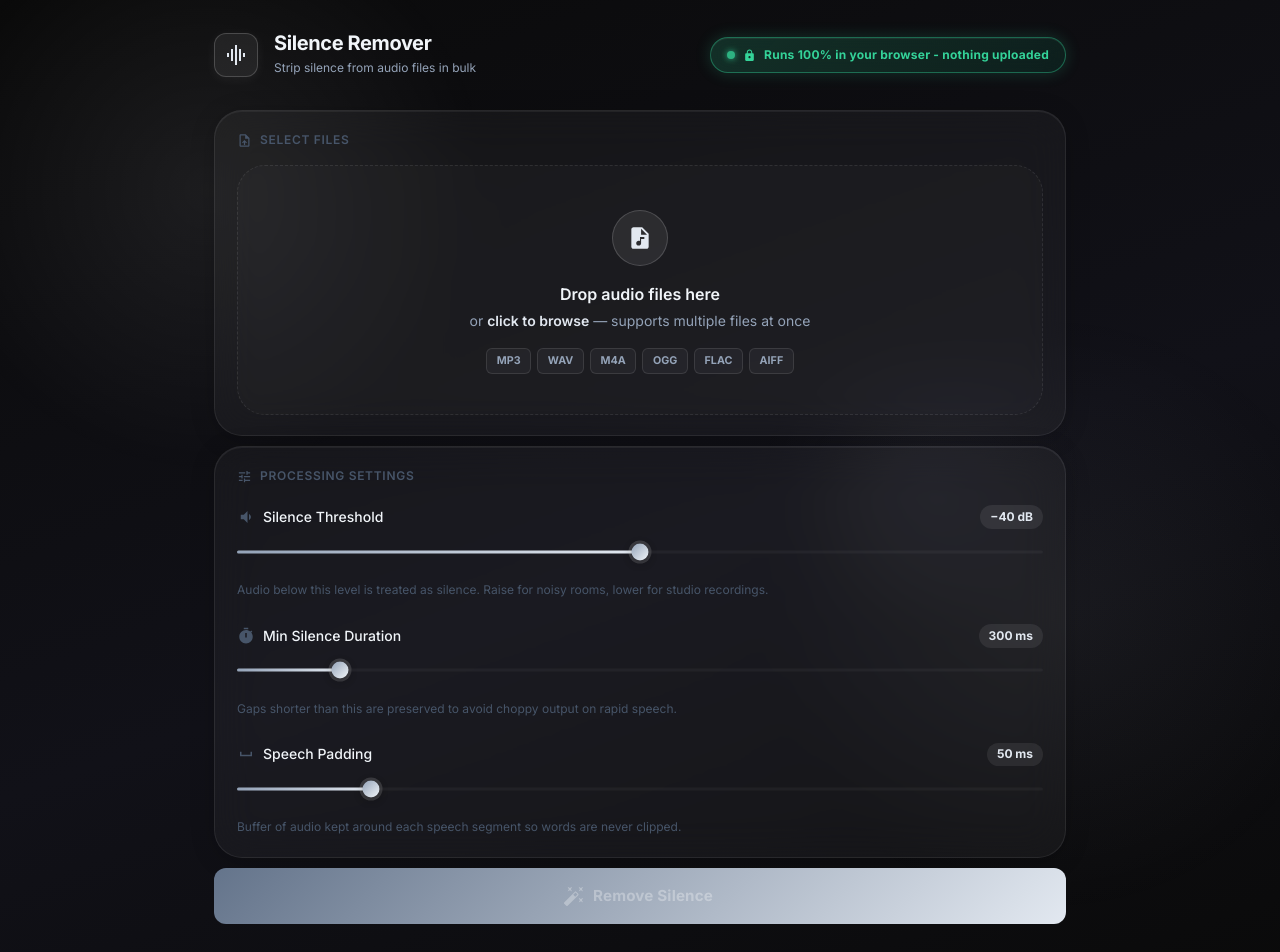
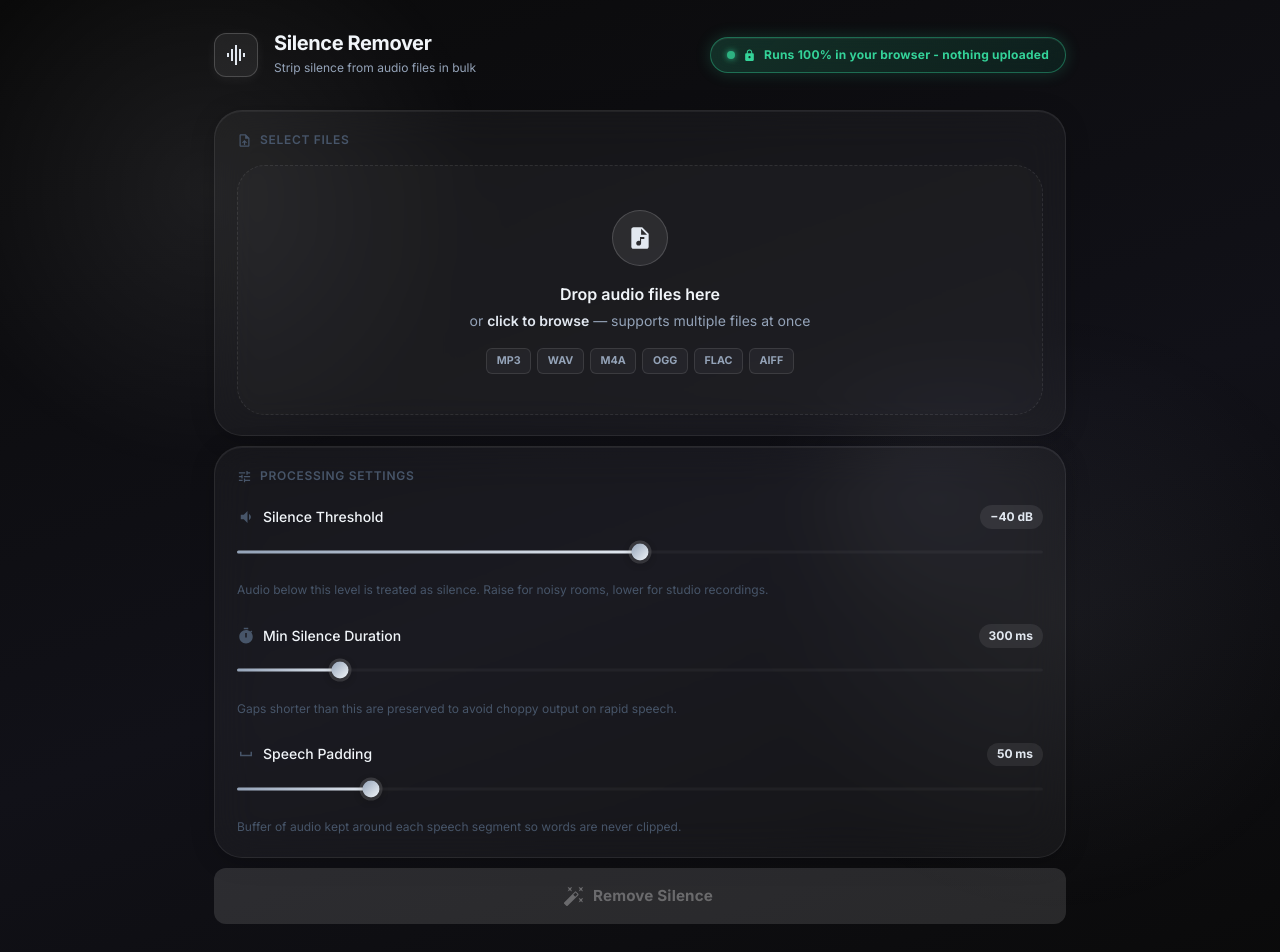
Before and after one commit to PramudithaN/silence-remover, a React (Vite) app: page / in a window 1280 px wide. Shown: the top 952 px of the page. Built offline with nearby package versions, Linux system fonts and the light colour scheme.

Commit message:
Update theme styles for improved UI clarity and consistency

```diff
--- a/src/theme.js
+++ b/src/theme.js
@@ -51,11 +51,12 @@
           letterSpacing: '0.01em',
         },
         contained: {
-          background: 'linear-gradient(135deg, #64748B 0%, #E2E8F0 100%)',
-          boxShadow: '0 4px 20px rgba(255,255,255,0.12)',
+          background: 'rgba(255,255,255,0.92)',
+          color: '#0A0A0A',
+          boxShadow: '0 4px 20px rgba(255,255,255,0.10)',
           '&:hover': {
-            background: 'linear-gradient(135deg, #475569 0%, #CBD5E1 100%)',
-            boxShadow: '0 6px 28px rgba(255,255,255,0.20)',
+            background: 'rgba(255,255,255,1)',
+            boxShadow: '0 6px 28px rgba(255,255,255,0.18)',
           },
         },
         outlined: {
```
